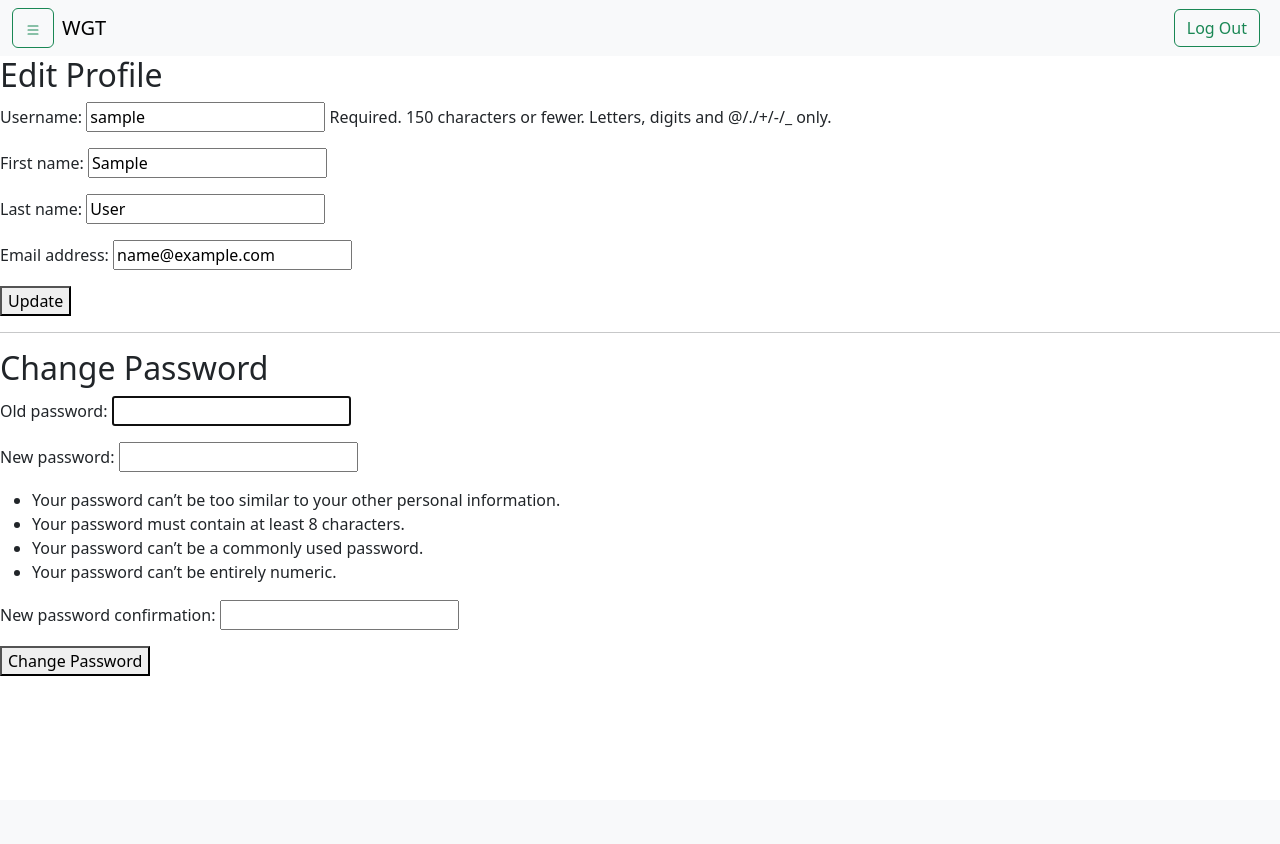
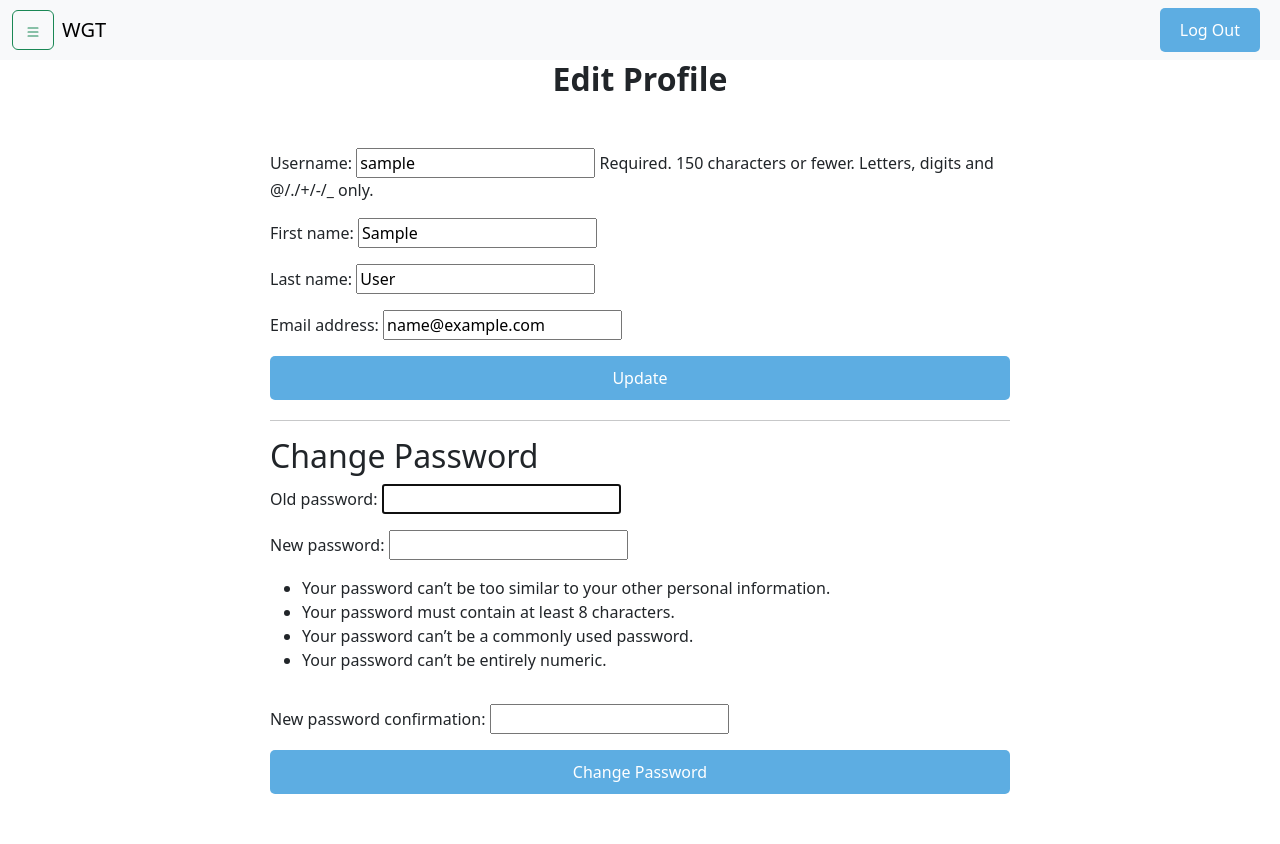
Before and after one commit to Runz99/NTU-SC2006-SOFTWARE-ENGINEERING-PROJECT, a Django app: page /change_particulars/ in a window 1280 px wide. Before the commit the page ends 676 px from the top, so only its background shows below. Run offline with Django 4.2, Linux system fonts and the light colour scheme; the visitor is signed in with stand-in values (Sample User, id 1).

Commit message:
Style Update

```diff
--- a/SC2006_Project/base/templates/base/change_particulars.html
+++ b/SC2006_Project/base/templates/base/change_particulars.html
@@ -1,7 +1,48 @@
 {% extends 'main.html' %}
 
 {% block content %}
-  <h2>Edit Profile</h2>
+<style>
+  h1 {
+        font-size: 32px;
+        font-weight: bold;
+        text-align: center;
+        margin-bottom: 20px;
+    }
+
+
+  /* Styles for the location form */
+  form {
+      display: flex;
+      flex-direction: column;
+
+      margin-bottom: 20px;
+  }
+
+  button[type="submit"] {
+      padding: 10px 20px;
+      background-color: #5dade2;
+      border: none;
+      border-radius: 5px;
+      color: white;
+      cursor: pointer;
+      transition: background-color 0.3s;
+  }
+
+  button[type="submit"]:hover {
+      background-color: #3498db;
+  }
+
+  .container {
+      max-width: 800px;
+      margin: 0 auto;
+      padding: 30px;
+      flex-direction: column;
+  }
+
+
+</style>
+  <h1>Edit Profile</h1>
+  <div class = "container">
     <form method="post">
       {% csrf_token %}
       {{ form.as_p }}
@@ -14,4 +55,7 @@
     {{ password_form.as_p }}
     <button type="submit">Change Password</button>
   </form>
+  </div>
+
+
 {% endblock %}
```
Lines whose indentation alone changed are shown as unchanged.
